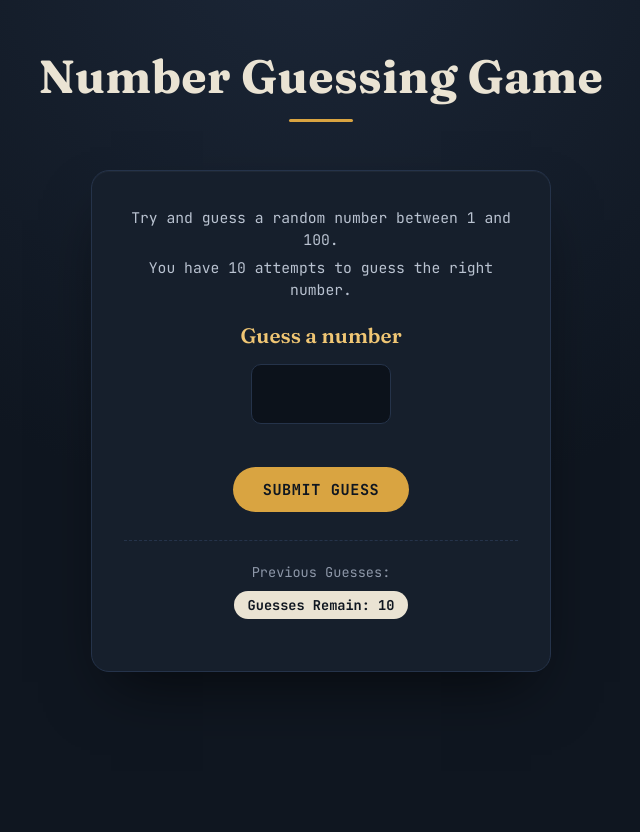
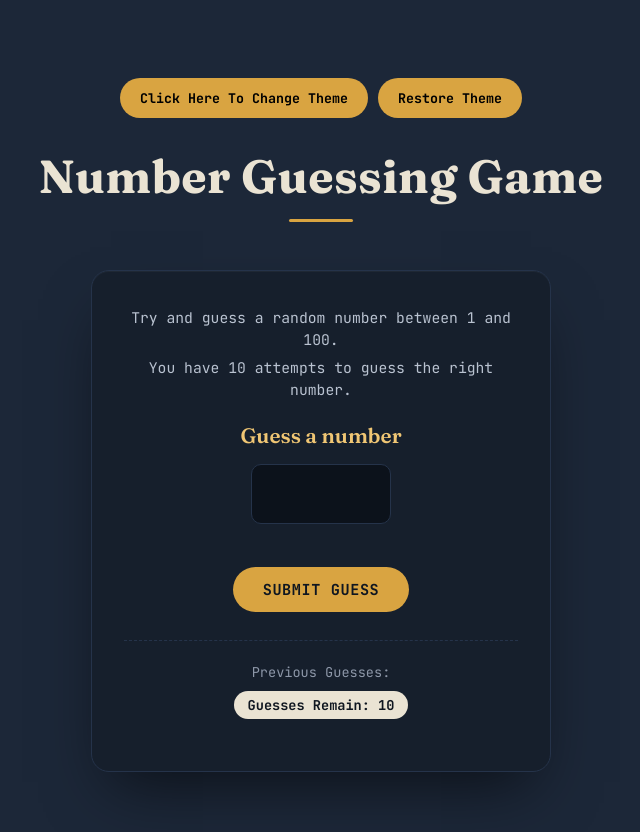
Before and after one commit to tech23use-algo/guess-the-number, a plain HTML site: page index.html in a window 1280 px wide. Shown: the whole page, without its empty margins (319-959 px from the left). Before the commit the page ends 800 px from the top, so only its background shows below. Drawn offline with Linux system fonts and the light colour scheme.

Commit message:
Added buttons to change and restore theme.

```diff
--- a/index.html
+++ b/index.html
@@ -7,6 +7,10 @@
 </head>
 <link rel="stylesheet" href="style.css">
 <body>
+    <div id="tcButton">
+        <button id="changeTheme">Click Here To Change Theme</button>
+        <button id="restoreTheme">Restore Theme</button>
+    </div>
     <h1>Number Guessing Game</h1>
     <div id="container">
         <div id="form">
--- a/script.js
+++ b/script.js
@@ -6,12 +6,22 @@ const prevGuess = document.querySelector('#prev');
 const remainAttempt = document.querySelector('#remain');
 const resultPara = document.querySelector('#status');
 const position = document.querySelector("#lowOrHigh");
-
+const themeChanged = document.querySelector("#changeTheme")
+const themeRestored = document.querySelector("#restoreTheme")
+const body = document.querySelector("body")
 const p = document.createElement('p');
 
 let previousGuesses = [];
 let guessStatus = 1;
 let playGame = true;
+
+themeChanged.addEventListener('click', function() {
+    document.body.style.background = 'grey';
+})
+
+themeRestored.addEventListener('click', function() {
+    document.body.style.background =' #1c2738';
+})
 
 if(playGame) {
         finalvalue.addEventListener('click', function(e) {
--- a/style.css
+++ b/style.css
@@ -1,8 +1,3 @@
-/* ============================================
-   Guess The Number — "The Vault" theme
-   A combination-lock inspired interface.
-   ============================================ */
-
 @import url('https://fonts.googleapis.com/css2?family=Fraunces:opsz,wght@9..144,400;9..144,600;9..144,700&family=JetBrains+Mono:wght@400;500;700&display=swap');
 
 :root {
@@ -23,9 +18,7 @@
 body {
     margin: 0;
     min-height: 100vh;
-    background:
-        radial-gradient(circle at 50% -10%, #1c2738 0%, var(--ink) 55%),
-        var(--ink);
+    background:#1c2738;
     color: var(--paper);
     text-align: center;
     font-family: 'JetBrains Mono', monospace;
@@ -182,7 +175,6 @@ input::placeholder {
     margin: 0;
 }
 
-/* New-game prompt, injected by script.js as a <p class="button"> */
 .button {
     margin-top: 18px;
 }
@@ -212,3 +204,36 @@ input::placeholder {
         padding: 28px 20px 26px;
     }
 }
+
+#tcButton {
+    height: 100px;
+    width: 100%;
+    display: flex;
+    align-items: center;
+    justify-content: center;
+    gap: 10px;
+}
+
+#changeTheme {
+    height: 40px;
+    border-radius: 20px;
+    font-family: 'JetBrains Mono', monospace;
+    font-weight: 700;
+    background-color: #d9a441;
+    border: none;
+    padding: 0 20px;
+    cursor: pointer;
+    transition: background 0.2s ease, transform 0.15s ease;
+}
+
+#restoreTheme {
+    height: 40px;
+    border-radius: 20px;
+    font-family: 'JetBrains Mono', monospace;
+    font-weight: 700;
+    background-color: #d9a441;
+    border: none;
+    padding: 0 20px;
+    cursor: pointer;
+    transition: background 0.2s ease, transform 0.15s ease;
+}
```
